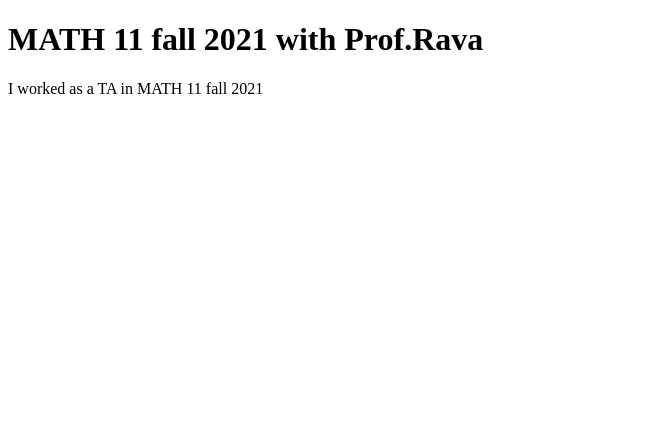
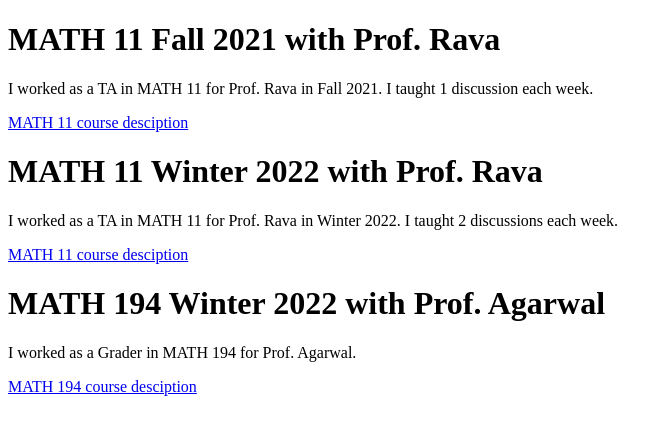
Before and after one commit to Bison2001/Bison2001.github.io, a plain HTML site: page teaching.html in a window 1280 px wide. Shown: the whole page, without its empty margins (0-672 px from the left). Drawn offline with Linux system fonts and the light colour scheme.

Commit message:
Update teaching.html

```diff
--- a/teaching.html
+++ b/teaching.html
@@ -4,11 +4,16 @@
 		<title>Xuhui Liu's personal website</title>
 	</head>
 	<body>
-		<div class="container">
-    		<div class="blurb">
-        		<h1>MATH 11 fall 2021 with Prof.Rava</h1>
-				<p>I worked as a TA in MATH 11 fall 2021</a></p>
-    		</div><!-- /.blurb -->
-		</div><!-- /.container -->
+		<h1>MATH 11 Fall 2021 with Prof. Rava</h1>
+		<p>I worked as a TA in MATH 11 for Prof. Rava in Fall 2021. I taught 1 discussion each week.</p>
+		<a href="https://catalog.ucsd.edu/courses/MATH.html">MATH 11 course desciption</a>
+
+		<h1>MATH 11 Winter 2022 with Prof. Rava</h1>
+		<p>I worked as a TA in MATH 11 for Prof. Rava in Winter 2022. I taught 2 discussions each week.</p>
+		<a href="https://catalog.ucsd.edu/courses/MATH.html">MATH 11 course desciption</a>
+
+		<h1>MATH 194 Winter 2022 with Prof. Agarwal</h1>
+		<p>I worked as a Grader in MATH 194 for Prof. Agarwal.</p>
+		<a href="https://catalog.ucsd.edu/courses/MATH.html">MATH 194 course desciption</a>
 	</body>
 </html>
```
